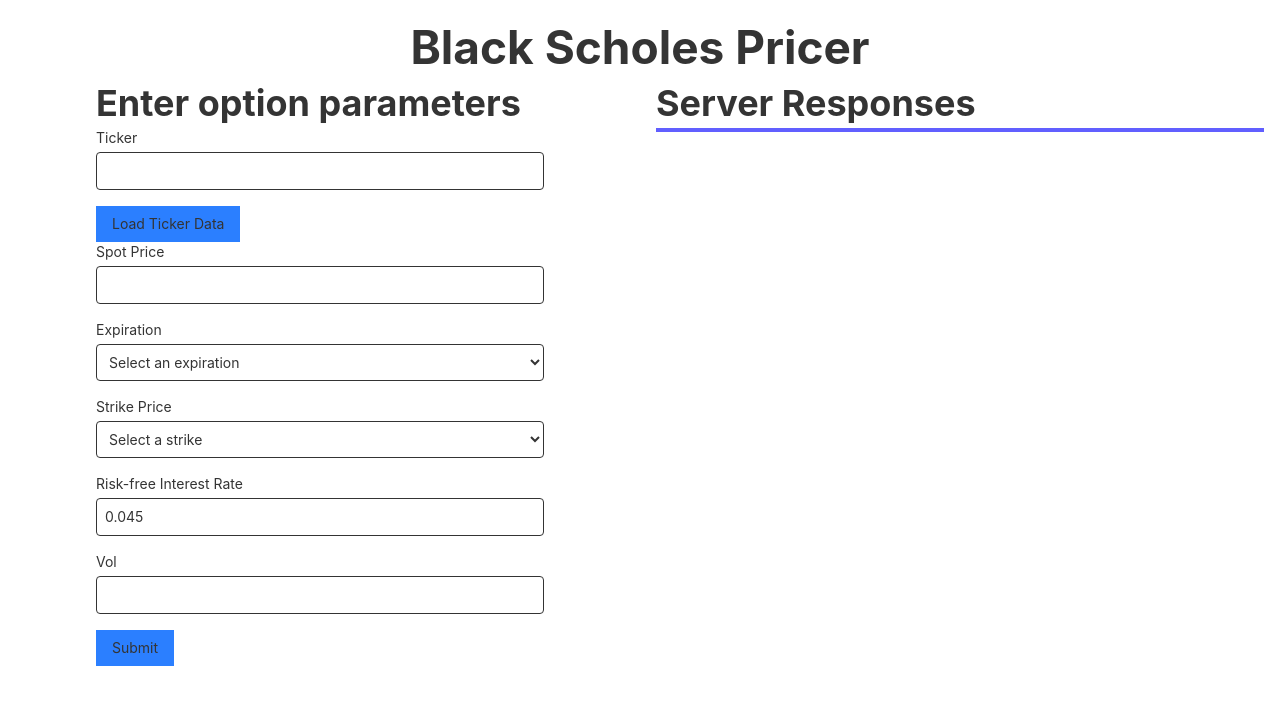
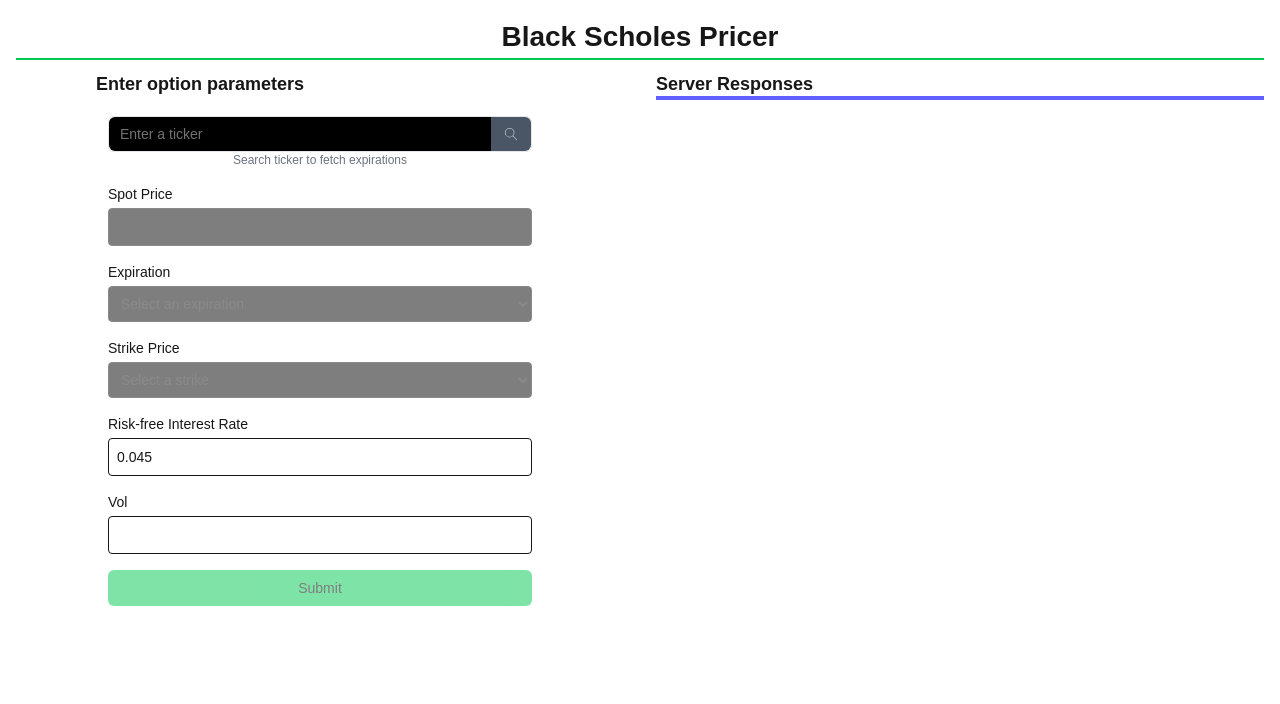
Before and after one commit to day-alex/options-web-app, a Next.js app in the folder frontend/: page / in a window 1280 px wide. Shown: the top 704 px of the page. Built offline with nearby package versions, Linux system fonts and the light colour scheme.

Commit message:
Front end nice changes

```diff
--- a/frontend/src/app/layout.tsx
+++ b/frontend/src/app/layout.tsx
@@ -1,7 +1,7 @@
 import type { Metadata } from "next";
 import { Geist, Geist_Mono } from "next/font/google";
+import 'rsuite/dist/rsuite.min.css';
 import "./globals.css";
-import 'rsuite/dist/rsuite.min.css';
 
 const geistSans = Geist({
   variable: "--font-geist-sans",
--- a/frontend/src/app/page.tsx
+++ b/frontend/src/app/page.tsx
@@ -21,17 +21,17 @@ export default function Home() {
 
   return (
     <div className="container mx-auto p-4">
-      <h1 className="text-2xl font-bold mb-6 text-center">Black Scholes Pricer</h1>
+      <h3 className="text-2xl font-bold !mb-3 text-center border-b-2 border-green-500">Black Scholes Pricer</h3>
       <div className="md:flex md:gap-8">
         <div className="md:w-1/2 flex justify-center">
           <div className="w-full max-w-md">
-            <h2 className="text-xl mb-4">Enter option parameters</h2>
+            <h5 className="text-xl mb-4">Enter option parameters</h5>
             <OptionsInputForm onSubmitSuccess={handleFormSubmitSuccess} />
           </div>
         </div>
 
         <div className="md:w-1/2 mt-8 md:mt-0">
-          <h2 className="text-xl mb-4 border-b-4 border-indigo-500">Server Responses</h2>
+          <h5 className="text-xl mb-4 border-b-4 border-indigo-500">Server Responses</h5>
           <div className="w-full space-y-4">
             {serverResponses.map((response, index) => (
               <OutputBox key={index} response={response}/>
--- a/frontend/src/components/OptionsInputForm.tsx
+++ b/frontend/src/components/OptionsInputForm.tsx
@@ -1,7 +1,8 @@
 import React, { useState } from 'react';
 import { formatDate, daysUntilToday } from '@/utils/helpers';
 import axios from 'axios';
-import { Button } from 'rsuite';
+import { Input, InputGroup, Button } from 'rsuite';
+import SearchIcon from '@rsuite/icons/Search'
 
 interface OptionsInputFormData {
   spot: string;
@@ -60,6 +61,12 @@ const OptionsInputForm: React.FC<OptionsInputFormProps> = ({ onSubmitSuccess })
       setStatus('success');
       setFormData({ spot: '', strike: '', exp: '', rate: '', vol: '' });
       setTicker('');
+      setOptionExpirations([]);
+      setOptionStrikes([]);
+      setCallValue(null);
+      setPutValue(null);
+      setStrikeMap({});
+      setPutMap({});
 
       onSubmitSuccess({
         ...data,
@@ -107,27 +114,37 @@ const OptionsInputForm: React.FC<OptionsInputFormProps> = ({ onSubmitSuccess })
     }
   };
 
+  const formIsValid =
+    ticker.trim() !== '' &&
+    formData.spot.trim() !== '' &&
+    formData.strike.trim() !== '' &&
+    formData.exp.trim() !== '' &&
+    formData.rate.trim() !== '' &&
+    formData.vol.trim() !== '';
+
   return (
-    <form onSubmit={handleSubmit} className="max-w-md">
-      {status === 'success' && <p className="text-green-600 mb-4">Form submitted successfully!</p>}
-      {status === 'error' && <p className="text-red-600 mb-4">Failed to submit form. Please try again.</p>}
+    <form onSubmit={handleSubmit} className="max-w-md p-3 mt-2">
+      {status === 'error' && <p className="text-red-600 mb-4">Failed to submit. Please try again.</p>}
 
       <div className="mb-4">
-        <label htmlFor="tick" className="block mb-1">Ticker</label>
-        <input
-          type="text"
-          id="tick"
-          name="tick"
-          value={ticker}
-          onChange={(e) => setTicker(e.target.value)}
-          className="w-full border p-2 rounded"
-          required
-        />
+        <InputGroup inside>
+          <Input
+            className='!bg-black !rounded-r-none !text-white'
+            placeholder="Enter a ticker"
+            value={ticker}
+            onChange={(value) => setTicker(value)}
+            required
+          />
+          <InputGroup.Button
+            onClick={getTickerExpirations}
+            className={`${ticker.trim() ? '!bg-blue-400 !text-white' : '!bg-gray-600 text-gray-500 cursor-not-allowed'}`}
+            disabled={!ticker.trim()}
+          >
+            <SearchIcon />
+          </InputGroup.Button>
+        </InputGroup>
+        <div className='flex justify-center text-xs text-gray-500'>Search ticker to fetch expirations</div>
       </div>
-
-      <button className="bg-blue-500 text-white py-2 px-4 rounded mb-2" type="button" onClick={getTickerExpirations}>
-        Load Ticker Data
-      </button>
 
       <div className="mb-4">
         <label htmlFor="spot" className="block mb-1">Spot Price</label>
@@ -137,7 +154,8 @@ const OptionsInputForm: React.FC<OptionsInputFormProps> = ({ onSubmitSuccess })
           name="spot"
           value={formData.spot}
           onChange={handleChange}
-          className="w-full border p-2 rounded"
+          className="w-full border p-2 rounded bg-black text-white disabled:opacity-50 disabled:cursor-not-allowed"
+          disabled={optionExpirations.length === 0}
           required
         />
       </div>
@@ -149,8 +167,9 @@ const OptionsInputForm: React.FC<OptionsInputFormProps> = ({ onSubmitSuccess })
           name="exp"
           value={formData.exp}
           onChange={handleChange}
-          className="w-full border p-2 rounded"
+          className="w-full border p-2 rounded bg-black text-white disabled:opacity-50 disabled:cursor-not-allowed"
           disabled={optionExpirations.length === 0}
+          required
         >
           <option value="" className="text-black">Select an expiration</option>
           {optionExpirations.map((exp) => (
@@ -168,8 +187,9 @@ const OptionsInputForm: React.FC<OptionsInputFormProps> = ({ onSubmitSuccess })
           name="strike"
           value={formData.strike}
           onChange={handleChange}
-          className="w-full border p-2 rounded"
+          className="w-full border p-2 rounded bg-black text-white disabled:opacity-50 disabled:cursor-not-allowed"
           disabled={optionStrikes.length === 0}
+          required
         >
           <option value="" className="text-black">Select a strike</option>
           {optionStrikes.map((strike) => (
@@ -206,13 +226,13 @@ const OptionsInputForm: React.FC<OptionsInputFormProps> = ({ onSubmitSuccess })
         />
       </div>
 
-      <button
+      <Button block
         type="submit"
-        className="bg-blue-500 text-white py-2 px-4 rounded"
-        disabled={isSubmitting}
+        className="!bg-green-500 !text-black py-2 px-4 rounded disabled:opacity-50 disabled:cursor-not-allowed"
+        disabled={!formIsValid || isSubmitting}
       >
         {isSubmitting ? 'Submitting...' : 'Submit'}
-      </button>
+      </Button>
     </form>
   );
 };
--- a/frontend/src/components/OutputBox.tsx
+++ b/frontend/src/components/OutputBox.tsx
@@ -17,7 +17,7 @@ const OutputBox: React.FC<OutputBoxProps> = ({ response }) => {
     return (
         <div className="mt-8 p-2 bg-black border border-gray-400 rounded">
             <div className="flex flex-row items-center gap-1 mb-2">
-                <h2>{response.ticker}</h2>
+                <h4>{response.ticker}</h4>
                 <p className="text-gray-400 text-xs">
                     @ {new Date().toLocaleTimeString()}
                 </p>
@@ -25,25 +25,25 @@ const OutputBox: React.FC<OutputBoxProps> = ({ response }) => {
             {response.success ? (
                 <div className="flex flex-row border border-white divide-x divide-white rounded overflow-hidden">
                     <div className="w-1/3 p-4">
-                        <h2 className="text-indigo-500 font-semibold mb-2">Parameters</h2>
+                        <h5 className="!text-indigo-500 font-semibold !mb-2">Parameters</h5>
                         <ul className="text-sm text-white space-y-1">
                             <li>Spot Price: {response.data.input.spot}</li>
                             <li>Strike Price: {response.data.input.strike}</li>
-                            <li>Exp (years): {response.data.input.exp}</li>
+                            <li>Exp (days): {response.data.input.exp * 365}</li>
                             <li>Risk Free Rate: {response.data.input.rate}</li>
                             <li>Volatility: {response.data.input.vol}</li>
                         </ul>
                     </div>
                     <div className="w-1/3 p-2 text-white text-center">
-                        <h2 className="text-green-400 font-semibold my-2">Call</h2>
-                        <p id="callPrice" className="text-xl font-bold">{response.data.results.callPrice.toFixed(4)}</p>
+                        <h4 className="!text-green-400 font-semibold my-2">Call</h4>
+                        <p id="callPrice">BS: {response.data.results.callPrice.toFixed(4)}</p>
                         <p className="text-sm text-green-300 mt-1">
                             YF: {response.selectedCallValue != null ? response.selectedCallValue.toFixed(2) : 'n/a'}
                         </p>
                     </div>
                     <div className="w-1/3 p-2 text-white text-center">
-                        <h2 className="text-red-400 font-semibold my-2">Put</h2>
-                        <p id="putPrice" className="text-xl font-bold">{response.data.results.putPrice.toFixed(4)}</p>
+                        <h4 className="!text-red-400 font-semibold my-2">Put</h4>
+                        <p id="putPrice">BS: {response.data.results.putPrice.toFixed(4)}</p>
                         <p className="text-sm text-red-300 mt-1">
                             YF: {response.selectedPutValue != null ? response.selectedPutValue.toFixed(2) : 'n/a'}
                         </p>
```
